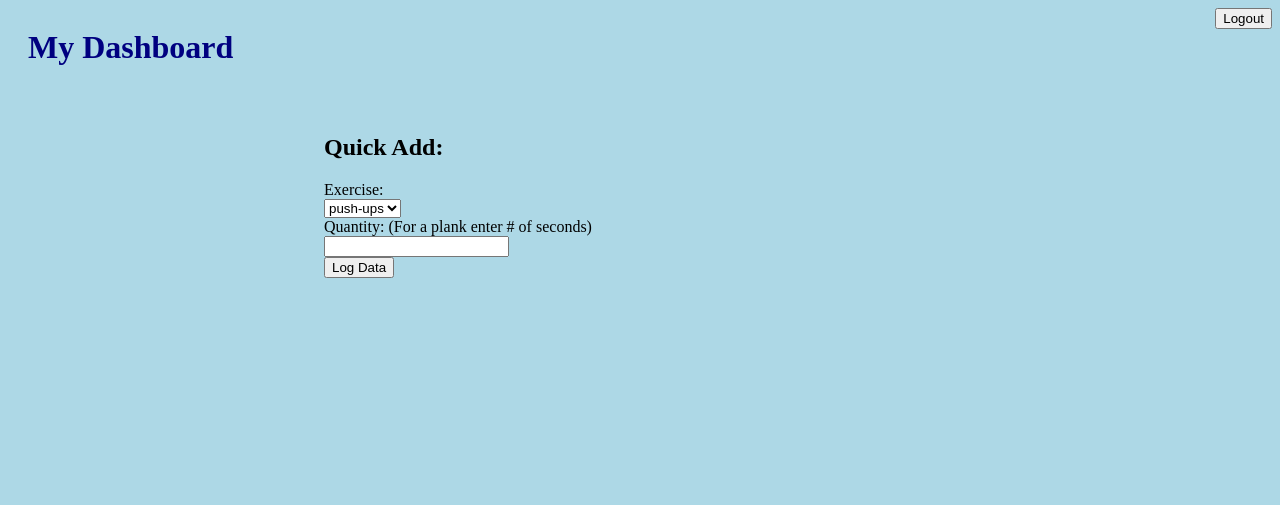
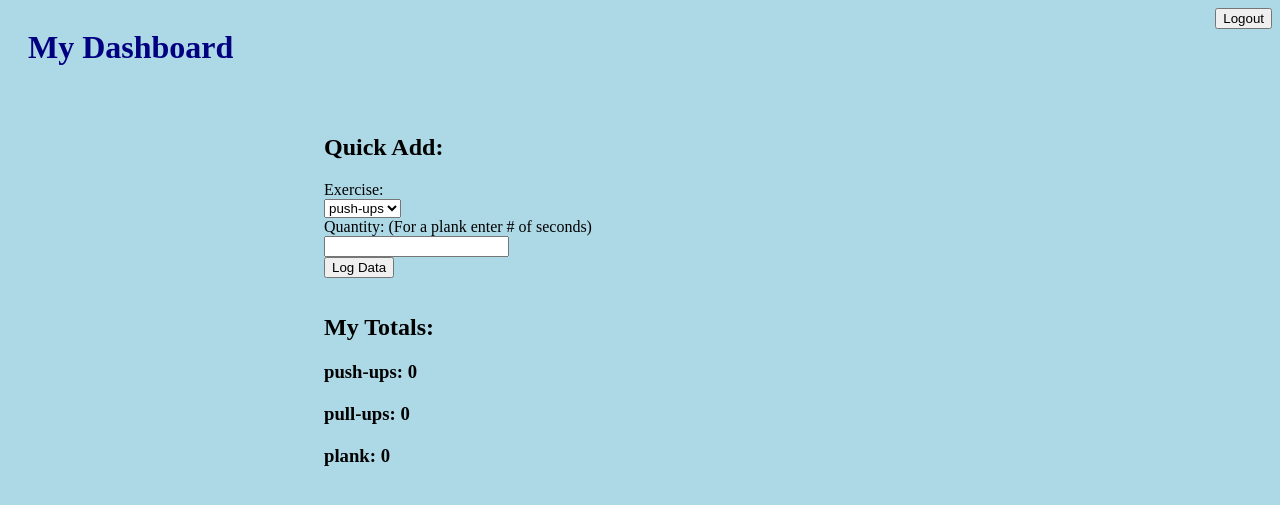
Before and after one commit to JonathanSafer/Fitbyte, a PHP site: page /dashboard.php in a window 1280 px wide. Shown: the top 505 px of the page. Run offline with PHP 8.4, Linux system fonts and the light colour scheme; tables that the repository leaves empty or names only in its code hold one stand-in row (values such as "Sample post"); some libraries are stand-ins or nearby versions.

Commit message:
added totals to dash

```diff
--- a/actions.php
+++ b/actions.php
@@ -1,11 +1,11 @@
 <?php
 
 function total($exercise, $user_id){ //return total amount of an exercise done by a person
-    $query = "SELECT $amount FROM exercises WHERE p_id = $user_id AND exercise = $exercise";
+    $query = "SELECT quantity FROM exercises WHERE p_id = $user_id AND exercise = '$exercise'";
     $result = mysqli_query($GLOBALS['conn'], $query);
     $sum = 0;
     while($entry = mysqli_fetch_assoc($result)) {
-        $sum = $sum + $entry[$amount];
+        $sum = $sum + $entry['quantity'];
     }
     return "$sum";
 }
@@ -13,12 +13,8 @@ function total($exercise, $user_id){ //return total amount of an exercise done b
 function newEntry($user_id, $exercise, $quantity){//new entry for an exercise done. Time is entered in seconds
     //first determine id associated with user name
 
-    if (!is_int($quantity) && $quantity <0) {
+    if (!is_int($quantity) || $quantity <= 0) {
         return 'You should enter a positive whole number';
-    }
-
-    if (empty($quantity) ) {
-        return 'Please enter quantity of exercise';
     }
 
     $entry = "INSERT INTO exercises (p_id, exercise, quantity) VALUES ('$user_id', '$exercise', '$quantity')";
--- a/dashboard.php
+++ b/dashboard.php
@@ -41,4 +41,12 @@
     <?php if (isset($result)) { ?>
         <h3 class=center><?php echo $result ?></h3>
     <?php } ?>
+    <h2 class=center style="padding-top: 2%">My Totals:</h2>
+    <?php
+        foreach ($exercises as &$sample){
+        ?>
+            <h3 class=center><?php echo $sample?>: <?php echo total($sample, $userId) ?></h3>
+            <?php
+        }
+    ?>
 </body>
```
